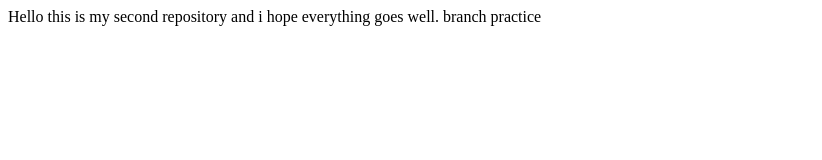
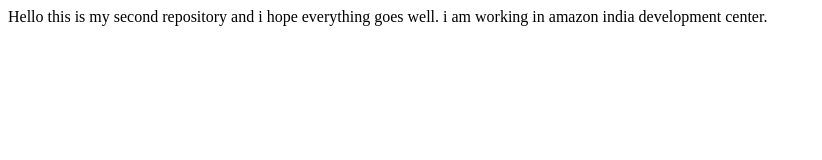
Before and after one commit to shoaibriyankhan/srk, a plain HTML site: page index.html in a window 1280 px wide. Shown: the whole page, without its empty margins (0-822 px from the left). Drawn offline with Linux system fonts and the light colour scheme.

Commit message:
update details of work company

```diff
--- a/index.html
+++ b/index.html
@@ -8,6 +8,7 @@
 </head>
 <body>
     Hello this is my second repository and i hope everything goes well.
-    branch practice
+
+    i am working in amazon india development center.
 </body>
 </html>
```
